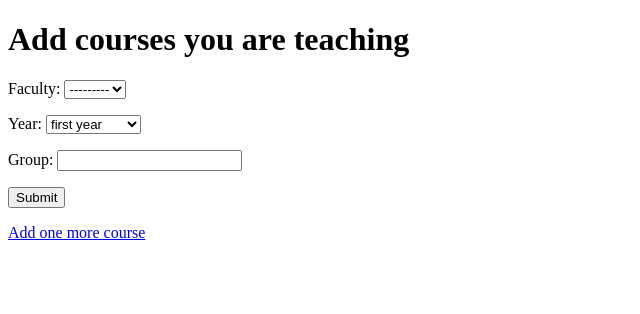
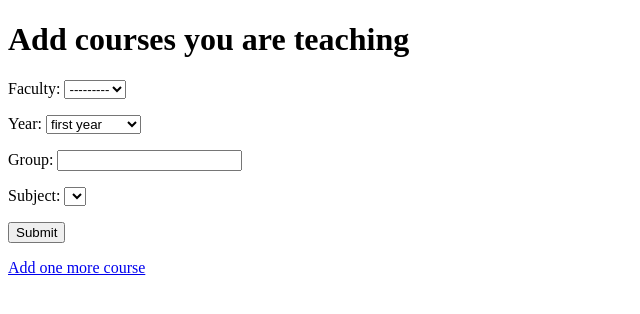
Before and after one commit to katelimova/gradebook, a Django app: page /teacher/course/add/ in a window 1280 px wide. Shown: the top 314 px of the page, without its empty margins (0-640 px from the left). Run offline with Django 3.2, Linux system fonts and the light colour scheme; the visitor is signed in with stand-in values (Sample User, id 1); data that the repository does not hold is empty.

Commit message:
Add forms with subjects and courses for teachers

```diff
--- a/gradebook/forms.py
+++ b/gradebook/forms.py
@@ -1,8 +1,9 @@
 from django import forms
+from django.db.models import fields
 from django.forms.models import ModelForm
 from django.contrib.auth.forms import UserCreationForm
 from django.http import request
-from .models import User, Student, Teacher, Course, Faculty, Gradebook
+from .models import Subject, User, Student, Teacher, Course, Faculty, Gradebook
 
 
 class RegistrationForm(UserCreationForm):
@@ -10,8 +11,18 @@ class RegistrationForm(UserCreationForm):
         model = User
         fields = ['first_name', 'last_name', 'email', 'password1', 'password2']
 
+class AddSubjectForm(ModelForm):
+    class Meta:
+        model = Subject
+        fields = ['subject']
 
 class AddCourseForm(ModelForm):
     class Meta:
         model = Course
         fields = ['faculty', 'year', 'group']
+
+
+class TeacherAddCourseForm(AddCourseForm):
+    SUBJECTS = Subject.objects.all().values_list()
+    subject = forms.ChoiceField(choices=SUBJECTS)
+    fields = ['subject','faculty', 'year', 'group']
--- a/gradebook/templates/gradebook/teacher_add_course.html
+++ b/gradebook/templates/gradebook/teacher_add_course.html
@@ -2,10 +2,12 @@
 
 {% block content %}
 
-<h1> Add courses you are teaching </h1>
+<h1> Add courses you are teaching  </h1>
+
 
 <form method="POST">
 {% csrf_token %}
+
 {{form.as_p}}
 
 <button type='submit'>Submit</button>
--- a/gradebook/urls.py
+++ b/gradebook/urls.py
@@ -19,7 +19,8 @@ urlpatterns = [
     path('teacher/', include(([
         path('signup/', teacher.signup, name='teacher_signup'),
         path('<slug:slug>', teacher.TeacherMainView.as_view(), name='teacher_main'),
-        path('course/add/', teacher.AddCoursesView.as_view(), name='teacher_add_course'),
+        path('course/add/', teacher.course_add, name='teacher_add_course'),
+        path('subject/add/', teacher.AddSubjectsView.as_view(), name='teacher_add_subject'),
     ], 'gradebook'), namespace = 'teacher')),
 
 ]
--- a/gradebook/views/teacher.py
+++ b/gradebook/views/teacher.py
@@ -1,12 +1,13 @@
 from django.contrib.auth import login, authenticate
+from django.http.response import HttpResponseRedirect
 from django.urls import reverse_lazy, reverse
 from django.db import models
 from django.http import request
-from django.views.generic import ListView, CreateView, DetailView, FormView
+from django.views.generic import ListView, CreateView, DetailView
 from django.views.generic.edit import FormView
-from gradebook.forms import RegistrationForm, AddCourseForm
-from gradebook.models import Course, User, Teacher, Gradebook
-from django.shortcuts import render, redirect
+from gradebook.forms import RegistrationForm, AddCourseForm, AddSubjectForm, TeacherAddCourseForm
+from gradebook.models import Course, Subject, User, Teacher, Gradebook
+from django.shortcuts import get_object_or_404, render, redirect
 from django.template.defaultfilters import slugify
 from django.contrib.auth.mixins import LoginRequiredMixin
 from django.contrib.auth.decorators import login_required
@@ -43,36 +44,61 @@ class TeacherMainView(LoginRequiredMixin, ListView):
     model = Teacher
     template_name = 'gradebook/teacher_main.html'
 
-class AddCoursesView(LoginRequiredMixin, FormView):
-    template_name = 'gradebook/teacher_add_course.html'
-    form_class = AddCourseForm
+    # def get(self, request):
+    #     teacher = Teacher.objects.filter(user=self.request.user).get()
+    #     subject_list = Gradebook.objects.filter(teacher = teacher).values_list('subject')
+    #     subject_list = Gradebook.objects.select_related(user__teacher)
+
+    #     # {{forloop counter }} in templates
+    #     # select_related --- try
+
+    #     return render(request, self.template_name, ctx)
+
+
+class AddSubjectsView(LoginRequiredMixin, FormView):
+    template_name = 'gradebook/teacher_add_subject.html'
+    form_class = AddSubjectForm
 
     def get_success_url(self):
-        teacher = Teacher.objects.filter(user=self.request.user).get()
+        teacher = Teacher.objects.get(user=self.request.user)
         return reverse_lazy('teacher:teacher_main', args=[teacher.slug])
 
     def form_valid(self, form):
-        course = form.save(commit=False)
-        year = form.cleaned_data['year']
-        group = form.cleaned_data['group']
-        faculty = form.cleaned_data['faculty']
+        subject = form.save(commit=False)
+        subject = Subject.objects.get_or_create(subject=form.cleaned_data['subject'])[0]
+        subject.save()
 
-        if Course.objects.filter(year=year, group=group, faculty=faculty).exists():
-            course = Course.objects.get(year=year, group=group, faculty=faculty)
-        else:
-            course = Course.objects.create(year=year, group=group, faculty=faculty)
-        course.save()
-
-        teacher = Teacher.objects.filter(user=self.request.user).get()
-
-        gb = Gradebook.objects.create(teacher=teacher, course=course)
-        gb.save()
+        teacher = Teacher.objects.get(user=self.request.user)
+        subject_record = Gradebook.objects.get_or_create(teacher=teacher, subject=subject)[0]
+        subject_record.save()
         form.save_m2m()
         return super().form_valid(form)
 
+@login_required
+def course_add(request):
+    if request.method == "POST":
+        form = TeacherAddCourseForm(request.POST)
+        if form.is_valid():
+            course = form.save(commit=False)
+            course = Course.objects.get_or_create(
+            year=form.cleaned_data['year'],
+            group=form.cleaned_data['group'],
+            faculty=form.cleaned_data['faculty']
+            )[0]
+            course.save()
 
+            subject = Subject.objects.get(pk=form.cleaned_data['subject'])
+            teacher = Teacher.objects.get(user=request.user)
 
-# @login_required
-# def addcourses(request):
-#     form =
-#     return render(request, '', ctx)
+            if Gradebook.objects.filter(teacher=teacher, subject=subject, course=None).exists():
+                course_record = Gradebook.objects.get(teacher=teacher, subject=subject, course=None)
+                course_record.course = course
+            else:
+                course_record = Gradebook.objects.get_or_create(subject=subject, teacher=teacher, course=course)[0]
+
+            course_record.save()
+            form.save_m2m()
+    else:
+        form = TeacherAddCourseForm()
+
+    return render(request, 'gradebook/teacher_add_course.html', {'form': form})
```
Also changed, not shown: gradebook/templates/gradebook/teacher_add_subject.html (added, +18 -0 lines), gradebook/templates/gradebook/teacher_main.html (+8 -2 lines).
